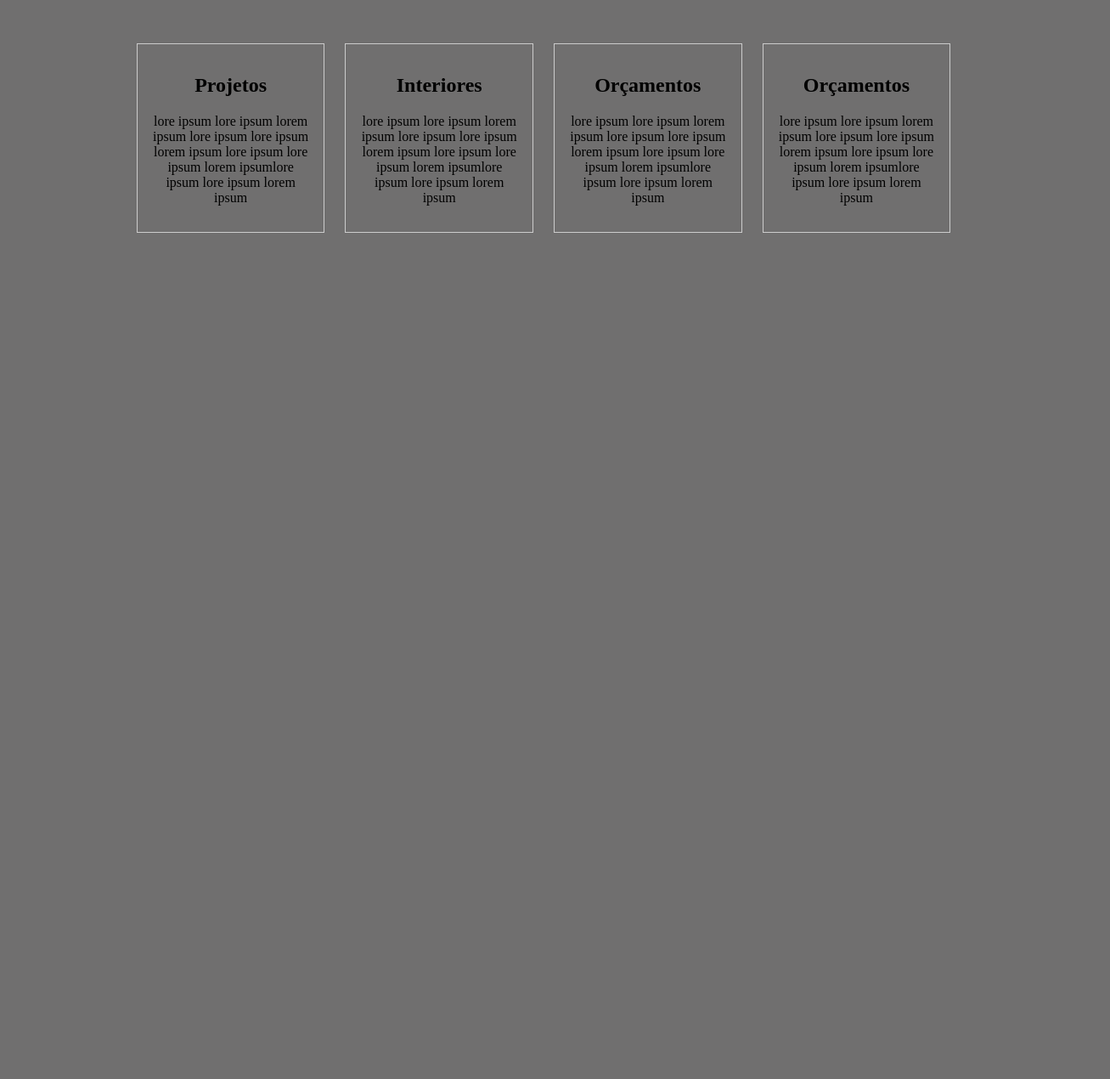
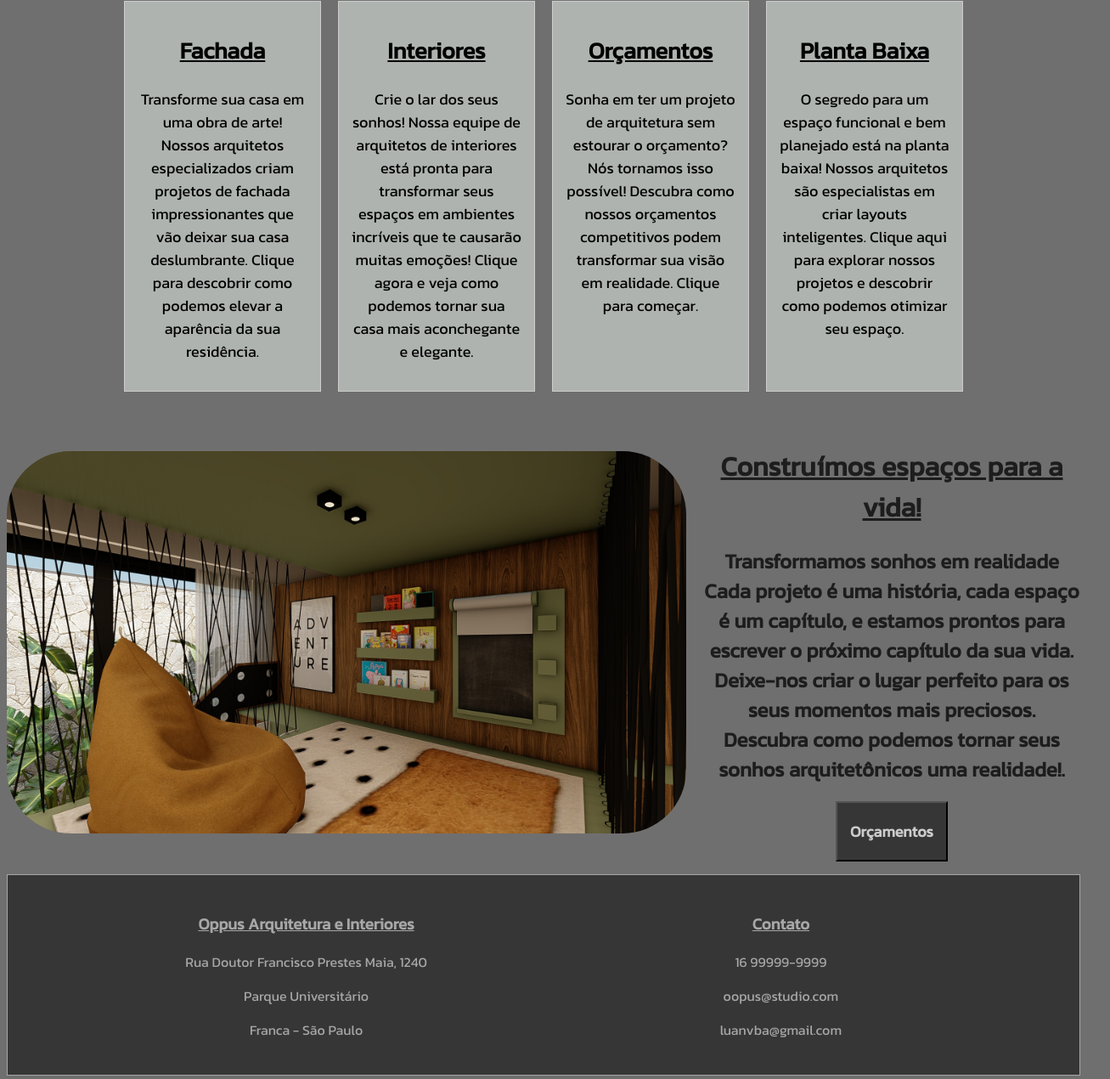
Before and after one commit to nathanbizinoto/site_arquitetura, a plain HTML site: page index.html in a window 1280 px wide. Shown: the part 733-2003 px from the top of the page at 85% size, 1307 px wide, since content can reach past the window. Before the commit the page ends 1025 px from the top, so only its background shows below. Drawn offline with Linux system fonts and the light colour scheme.

Commit message:
atualizacoes

```diff
--- a/index.html
+++ b/index.html
@@ -5,6 +5,10 @@
     <meta name="viewport" content="width=device-width, initial-scale=1.0">
     <title>LUANVBA</title>
     <link rel="stylesheet" href="styles.css">
+    <link rel="preconnect" href="https://fonts.googleapis.com">
+    <link rel="preconnect" href="https://fonts.gstatic.com" crossorigin>
+    <link href="https://fonts.googleapis.com/css2?family=Kanit&display=swap" rel="stylesheet">
+
 </head>
 <body>
     <header>
@@ -15,36 +19,74 @@
                 <li><a href="#contato">Contato</a></li>
                 <li><a href="#portfolio">Portifólio</a></li>
                 <li><a href="#orcamentos">Orçamentos</a></li>
+                <li><a href="#agendamentos">Agendamentos</a></li>
+
             </ul>
         </nav>
     </header>
     <div>
-        <img class="imagempri" src="/site_arquitetura/img/principal.jpg" >
+        <img class="imagempri" alt="Foto"src="/site_arquitetura/img/quarto_jardim.jpg" >
     </div>
+
         <div class="container">
         <div class="caixinhas">
-        <h2>Projetos </h2>
-        <p><p>lore ipsum lore ipsum lorem ipsum lore ipsum lore ipsum lorem ipsum lore
-             ipsum lore ipsum lorem ipsumlore ipsum lore ipsum lorem ipsum</p></p>
+            <h2><u>Fachada</u></h2>
+            <p><p>Transforme sua casa em uma obra de arte! Nossos arquitetos especializados criam projetos de fachada impressionantes que vão deixar sua casa deslumbrante. Clique para descobrir como podemos elevar a aparência da sua residência.</p></p>
         </div>
         <div class="caixinhas">
-        <h2><a>Interiores</a></h2>
-        <p>lore ipsum lore ipsum lorem ipsum lore ipsum lore ipsum lorem ipsum lore ipsum lore ipsum
-             lorem ipsumlore ipsum lore ipsum lorem ipsum</p>
+            <h2><a><u>Interiores</u></a></h2>
+            <p>Crie o lar dos seus sonhos! Nossa equipe de arquitetos de interiores está pronta para transformar seus espaços em ambientes incríveis que te causarão muitas emoções! Clique agora e veja como podemos tornar sua casa mais aconchegante e elegante.</p>
         </div>
         <div class="caixinhas">
-        <h2>Orçamentos</h2>
-        <p>lore ipsum lore ipsum lorem ipsum lore ipsum lore ipsum
-            lorem ipsum lore ipsum lore ipsum lorem ipsumlore ipsum lore ipsum lorem ipsum</p>
+            <h2><u>Orçamentos</u></h2>
+            <p>Sonha em ter um projeto de arquitetura sem estourar o orçamento? Nós tornamos isso possível! Descubra como nossos orçamentos competitivos podem transformar sua visão em realidade. Clique para começar.
+                </p>
         </div>
         <div class="caixinhas">
-        <h2>Orçamentos</h2>
-        <p>lore ipsum lore ipsum lorem ipsum lore ipsum lore ipsum
-            lorem ipsum lore ipsum lore ipsum lorem ipsumlore ipsum lore ipsum lorem ipsum</p>
+            <h2><u>Planta Baixa</u></h2>
+            <p>O segredo para um espaço funcional e bem planejado está na planta baixa! Nossos arquitetos são especialistas em criar layouts inteligentes. Clique aqui para explorar nossos projetos e descobrir como podemos otimizar seu espaço.</p>
+        </div>
+       </div>
+       <br>
+
+            <div class="meio">
+            <div class="divmeio2">
+             <img class="imgmeio"src="/site_arquitetura/img/imgmeio.jpg">
+            </div>
+            <div class="divmeio2">
+                <h1><u>Construímos espaços para a vida!</u></h1>
+                <h2>Transformamos sonhos em realidade<br>Cada projeto é uma história, cada espaço é um capítulo, e
+                 estamos prontos para escrever o próximo capítulo da sua vida.
+                 <br>Deixe-nos criar o lugar perfeito para os seus momentos mais preciosos.<br>
+                 Descubra como podemos tornar seus sonhos arquitetônicos uma realidade!.</h2>
+                 <button class="botao">Orçamentos</button>
+            </div>
+        </div>
+
+
+      <footer>
+
+        <div class="infos">
+
+        <div class="info">
+         <h3><u>Oppus Arquitetura e Interiores</u></h3>
+            <p>Rua Doutor Francisco Prestes Maia, 1240</p>
+             <p>Parque Universitário</p>
+                <p>Franca - São Paulo</p>
+        </div>
+
+        <div class="info">
+        <h3><u>Contato</u></h3>
+        <p>16 99999-9999</p>
+
+        <p>oopus@studio.com</p>
+        <p>luanvba@gmail.com</p>
+
         </div>
 
         </div>
 
+    </footer>
 
 </body>
 </html>
--- a/styles.css
+++ b/styles.css
@@ -10,8 +10,8 @@ header {
 }
 
 .logo {
-    height: 80px;
-    border-radius: 40%;
+    height: 90px;
+    border-radius: 100%;
 
 }
 
@@ -23,12 +23,20 @@ nav ul {
     align-items: center;
     color: rgb(255, 255, 255);
     font-weight: bold;
+    font-family: 'Kanit', sans-serif;
 }
 
 nav li {
     margin-right: 70px;
     color: rgb(255, 255, 255);
     align-items: center;
+    transition: transform 0.2s;
+    font-family: 'Kanit', sans-serif;
+}
+
+nav li:hover {
+    transform: scale(1.1);
+    color:green;
 }
 
 nav a {
@@ -41,10 +49,10 @@ nav a {
 
 .imagempri {
     width: 100%;
-    height: 600px;
-    opacity: 90%;
-    padding-top: 10px;
+    height: 550px;
+    opacity: 70%;
     border-radius: 0%;
+    padding-right: 35px;
 
 }
 
@@ -54,14 +62,77 @@ body {
 .container {
     text-align: center;
     padding-top: 40px;
+    display: flex;
+    justify-content: center;
+}
+
+.container {
+    text-align: center;
+    padding-top: 40px;
+    display: flex;
+    justify-content: center;
 }
 
 .caixinhas {
-        display: inline-block;
-        width: 15%;
-        margin: 10px;
-        border: 1px solid #ccc;
-        padding: 15px;
+    width: 200px;
+    margin: 10px;
+    border: 1px solid #ccc;
+    padding: 15px;
+    background-color: rgb(174, 179, 176);
+    text-align: center;
+    transition: transform 0.2s;
+    font-family: 'Kanit', sans-serif;
+    font-size: large;
+}
 
+.caixinhas:hover {
+    transform: scale(1.1); /* Aumenta o tamanho em 10% */
+}
+.infos{
+    text-align: center;
+    padding-top: 0px;
+    border: solid 1px;
+    background-color: #363636;
+    color: rgb(167, 167, 167);
+}
+.info {
+    display: inline-block;
+    text-align: center;
+    width: 40%;
+    margin: 10px;
+    padding: 15px;
+    font-family: 'Kanit', sans-serif;
 
 }
+
+.meio{
+
+    display: flex;
+    align-items: center;
+    padding-top: 15px;
+    padding-bottom: 15px;
+}
+.imgmeio{
+    height: 450px ;
+    width: auto;
+    border-radius: 75px;
+    margin-right: 20px;
+}
+
+.divmeio2{
+    flex: 1;
+    text-align: center;
+    font-family: 'Kanit', sans-serif;
+    justify-content: center;
+    color: #1d1d1d;
+}
+
+.botao{
+    padding: 20px 15px;
+    font-family: 'Kanit', sans-serif;
+    font-weight: bold;
+    color: #ccc;
+    background-color: #363636;
+    font-size: large;
+
+}
```
Also changed, not shown: img/imgmeio.jpg (added), img/quarto_jardim.jpeg (deleted), 1 other file. Lines whose indentation alone changed are shown as unchanged.
